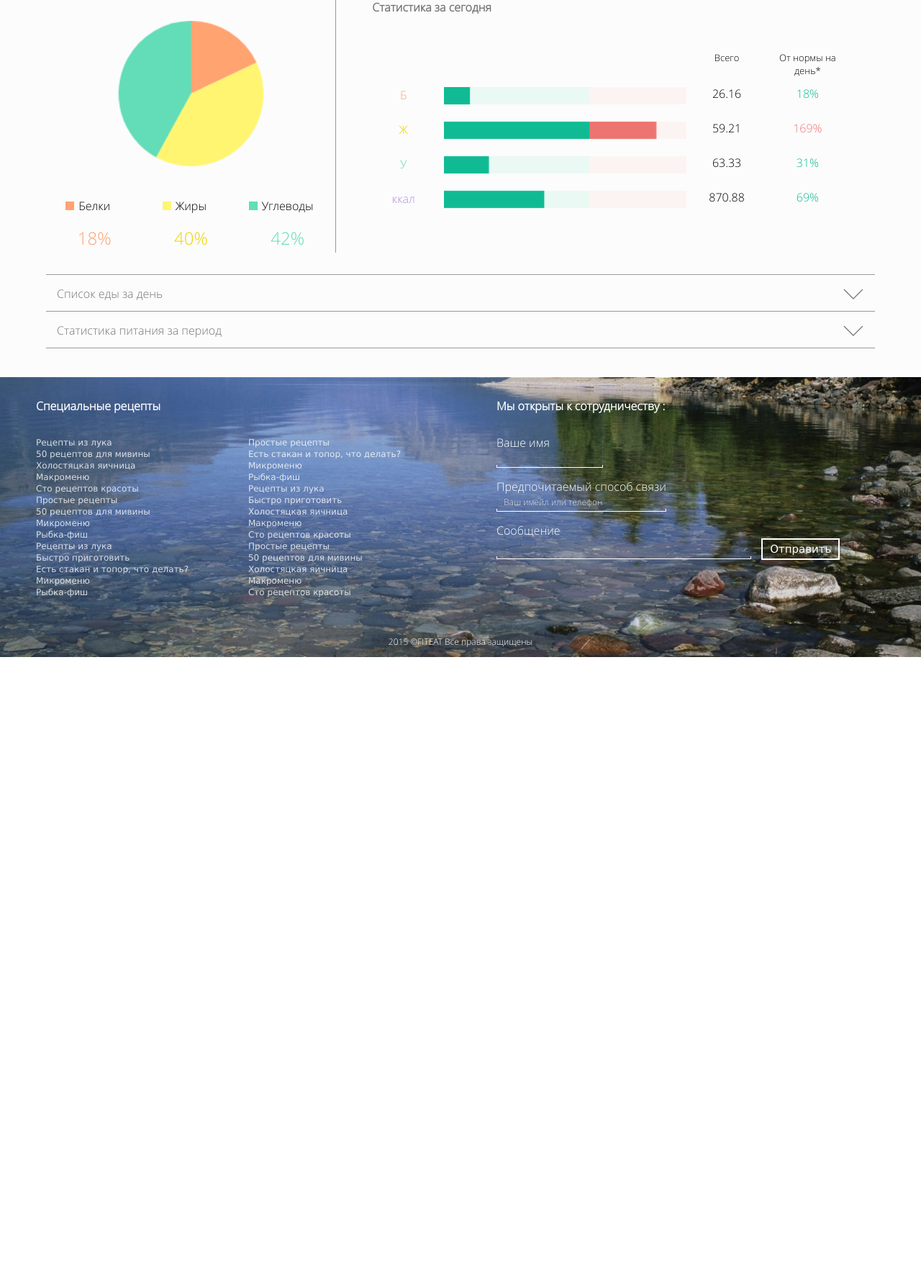
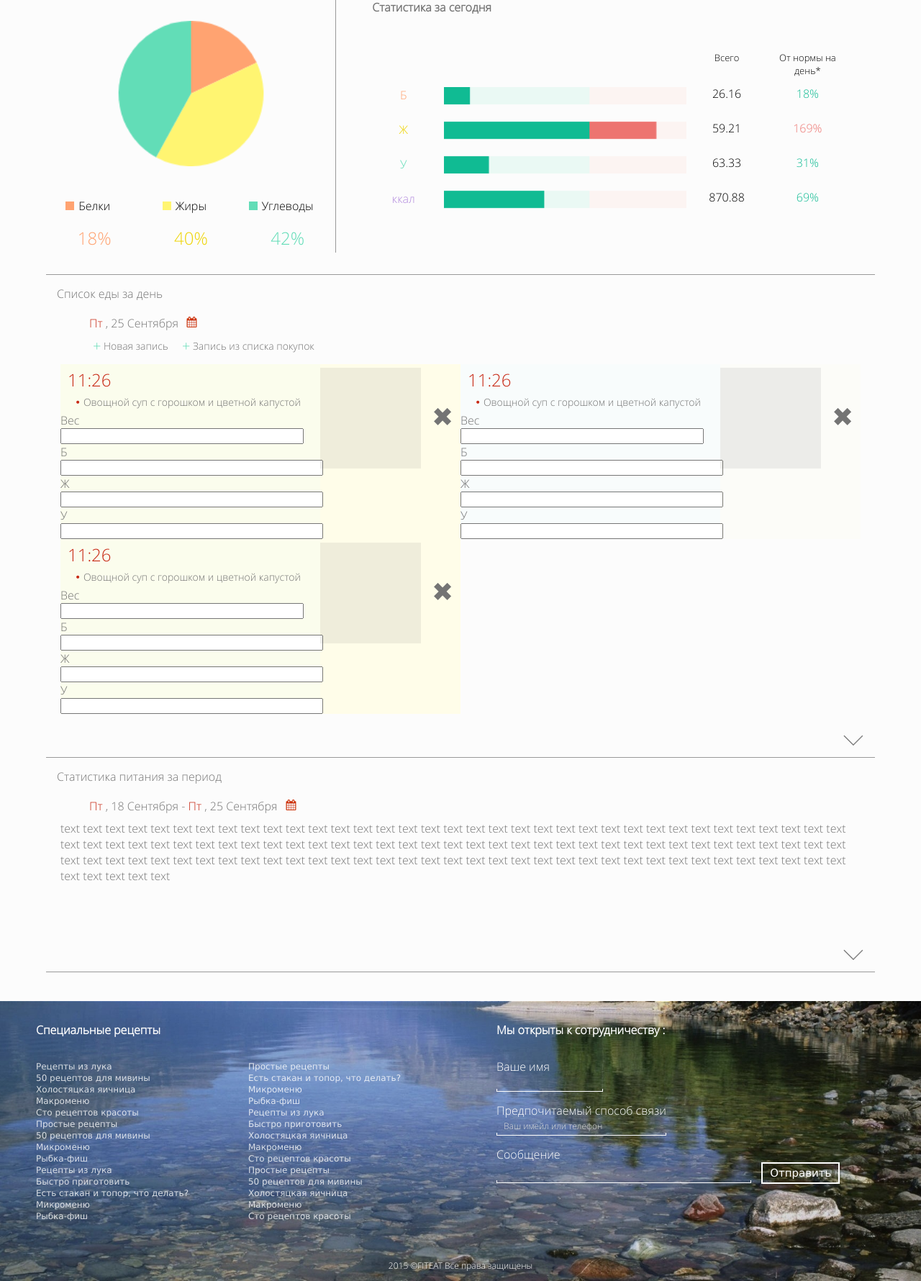
Before and after one commit to ksanderpugin/fiteat, a PHP site: page /diary.html in a window 1280 px wide. Shown: the part 92-1872 px from the top of the page at 72% size. Before the commit the page ends 1005 px from the top, so only its background shows below. Run offline with PHP 8.4, Linux system fonts and the light colour scheme.

Commit message:
add diary records list

```diff
--- a/diary.html
+++ b/diary.html
@@ -152,7 +152,66 @@
 				</div>
 				<div class="clearfix"></div>
 				<div class="drop_down_block_content">
-			        text text text text text text text text text text text text text text text text text text text text text text text text text text text text text text text text text text text text text text text text text text text text text text text text text text text text text text text text text text text text text text
+					<div class="drop_down_block_add_record">
+						<a>Новая запись</a>
+						<a>Запись из списка покупок</a>
+					</div>
+					<div class="food_list_records">
+						<div class="food_list_record">
+							<div class="food_list_record_float_width">
+								<div class="record_time"><span style="color:#c82915;">11:26</span></div>
+								<div class="record_name"><span class="bullet">•</span> Овощной суп с горошком и цветной капустой</div>
+								<div class="record_weight">Вес<input type="text" size="40"></div>
+								<div class="record_nutrients">
+									<span>Б</span><span class="record_nutrients_input"><input type="text"></span>
+									<span>Ж</span><span class="record_nutrients_input"><input type="text"></span>
+									<span>У</span><span class="record_nutrients_input"><input type="text"></span>
+								</div>
+							</div>
+							<div class="food_list_record_static_width">
+								<div class="record_image">
+									<div class="record_delete">✖</div>
+								</div>
+							</div>
+						</div>
+
+						<div class="food_list_record">
+							<div class="food_list_record_float_width">
+								<div class="record_time"><span style="color:#c82915;">11:26</span></div>
+								<div class="record_name"><span class="bullet">•</span> Овощной суп с горошком и цветной капустой</div>
+								<div class="record_weight">Вес<input type="text" size="40"></div>
+								<div class="record_nutrients">
+									<span>Б</span><span class="record_nutrients_input"><input type="text"></span>
+									<span>Ж</span><span class="record_nutrients_input"><input type="text"></span>
+									<span>У</span><span class="record_nutrients_input"><input type="text"></span>
+								</div>
+							</div>
+							<div class="food_list_record_static_width">
+								<div class="record_image">
+									<div class="record_delete">✖</div>
+								</div>
+							</div>
+						</div>
+
+						<div class="food_list_record">
+							<div class="food_list_record_float_width">
+								<div class="record_time"><span style="color:#c82915;">11:26</span></div>
+								<div class="record_name"><span class="bullet">•</span> Овощной суп с горошком и цветной капустой</div>
+								<div class="record_weight">Вес<input type="text" size="40"></div>
+								<div class="record_nutrients">
+									<span>Б</span><span class="record_nutrients_input"><input type="text"></span>
+									<span>Ж</span><span class="record_nutrients_input"><input type="text"></span>
+									<span>У</span><span class="record_nutrients_input"><input type="text"></span>
+								</div>
+							</div>
+							<div class="food_list_record_static_width">
+								<div class="record_image">
+									<div class="record_delete">✖</div>
+								</div>
+							</div>
+						</div>
+
+					</div>
 				</div>
 				<div class="drop_down_block_point"></div>
 			</div>
--- a/javascript/jscript.js
+++ b/javascript/jscript.js
@@ -556,9 +556,9 @@ function datePickerInit(){
 				container.hide();
 			}
 		});
+
+		$('#single_datepicker').DatePickerFirstPut();
 	}
-
-	$('#single_datepicker').DatePickerFirstPut();
 
 	/* -------------------- */
 }
--- a/stylesheets/main.css
+++ b/stylesheets/main.css
@@ -86,7 +86,7 @@ h2{
 	background-color: transparent;
 	color: white;
 	font-size: 14px;
-	z-index: 1;
+	z-index: 2;
 }
 
 .header_mobile_menu{
@@ -1072,7 +1072,7 @@ q:after {
 }
 
 .drop_down_block{
-    height: 50px;
+    /*height: 50px;*/
     width: 100%;
     border-top: 1px solid #999999;
     position: relative;
@@ -1133,8 +1133,8 @@ q:after {
 }
 
 .drop_down_block_content{
-    margin: 20px 20px 60px 20px;
-    min-height: 150px;
+	margin: 5px 20px 60px 20px;
+	min-height: 150px;
 }
 
 .drop_down_block_calendar{
@@ -1142,6 +1142,10 @@ q:after {
 	float: left;
 	line-height: 30px;
 	margin-left: 20px;
+}
+
+.drop_down_block_calendar_id{
+	z-index: 1;
 }
 
 .drop_down_block_calendar_date{
@@ -1178,6 +1182,139 @@ q:after {
 	right: -145px; /* right: -24px; */
 }
 
+.drop_down_block_add_record{
+	margin: 0 0 15px 30px;
+	max-width: 80%;
+
+}
+
+.drop_down_block_add_record a{
+	margin: 0 0 0 30px;
+	font-size: 14px;
+	position: relative;
+	overflow: hidden;
+	white-space: nowrap;
+	-ms-text-overflow: ellipsis;
+	text-overflow: ellipsis;
+	-o-text-overflow: ellipsis;
+}
+
+.drop_down_block_add_record a:before{
+	content: '+';
+	min-width: 15px;
+	color: #62ddb7;
+	font-size: 20px;
+	position: absolute;
+	left: -15px;
+	top: -4px;
+}
+
+.food_list_records{
+	width: 100%;
+	display: table;
+}
+
+.food_list_record{
+	width: 100%;
+	display: block;
+	-webkit-transform: scaleY(-1);
+	transform: scaleY(-1);
+}
+
+.food_list_record:nth-child(odd){
+	background-color: #fffded;
+}
+
+.food_list_record_float_width{
+	display: block;
+	margin: 0;
+	padding: 0;
+	width: 100%;
+	background-color: rgba(100,255,255,0.025);
+	-webkit-transform: scaleY(-1);
+	transform: scaleY(-1);
+	vertical-align: top;
+}
+
+.food_list_record_static_width{
+	display: block;
+	margin: 0;
+	padding: 0;
+	min-width: 100%;
+	background-color: rgba(255,255,100,0.025);
+	-webkit-transform: scaleY(-1);
+	transform: scaleY(-1);
+	vertical-align: top;
+}
+
+/* ------------------------------------------------------------------------------------ */
+
+
+.record_time{
+	color:#c82915;
+	font-size: 24px;
+	margin: 5px 0 5px 10px;
+}
+
+.record_name{
+	font-size: 14px;
+	margin: 5px 0 5px 20px;
+	/*
+	overflow: hidden;
+	white-space: nowrap;
+	-ms-text-overflow: ellipsis;
+	text-overflow: ellipsis;
+	-o-text-overflow: ellipsis;
+	*/
+}
+
+.bullet{
+	color:#c82915;
+	font-family: Verdana, Geneva, sans-serif;
+}
+
+.record_weight{
+
+}
+
+.record_nutrients{
+
+}
+
+.record_nutrients_input{
+	max-width: 100px;
+	position: relative;
+}
+
+.record_nutrients_input input{
+	width: 100%;
+}
+
+.record_image{
+	height: 140px;
+	width: 100%;
+	margin: 5px 0 5px 0;
+	background-color: rgba(100,100,100,0.1);
+}
+
+.record_delete{
+	width: 40px;
+	height: 40px;
+	font-size: 36px;
+	line-height: 36px;
+	text-align: center;
+	position: absolute;
+	top: 5px;
+	right: 5px;
+	cursor: pointer;
+}
+
+.record_delete:hover{
+	color: #c82915;
+}
+
+/* ------------------------------------------------------------------------------------ */
+
 .diary_chart_left_part{
 	width: 100%;
 	display: block;
@@ -1433,6 +1570,66 @@ q:after {
 .diary_chart_line{
 	width: 45%;
 }
+
+.food_list_record{
+	display: table-row;
+}
+
+.food_list_record_float_width{
+    display: table-cell;
+    width: 100%;
+}
+
+.food_list_record_static_width{
+	display: table-cell;
+	min-width: 195px;
+}
+
+.food_list_record{
+	-webkit-transform: scaleY(1);
+	transform: scaleY(1);
+}
+
+.food_list_record_float_width{
+	-webkit-transform: scaleY(1);
+	transform: scaleY(1);
+}
+
+.food_list_record_static_width{
+	-webkit-transform: scaleY(1);
+	transform: scaleY(1);
+}
+
+/* ------------------------------------------------------------------------------------ */
+
+
+.record_time{
+}
+
+.record_name{
+}
+
+.bullet{
+}
+
+.record_weight{
+}
+
+.record_nutrients{
+}
+
+.record_image{
+	height: 140px;
+	width: 140px;
+	margin: 5px 0 5px 0;
+}
+
+.record_delete{
+	top: 55px;
+	right: 5px;
+}
+
+/* ------------------------------------------------------------------------------------ */
 
 }
 
@@ -1603,6 +1800,11 @@ q:after {
 	margin-left: 60px;
 }
 
+.food_list_record{
+	width: 50%;
+	float: left;
+}
+
 }
 
 @media screen and (min-width: 1281px) {
```
